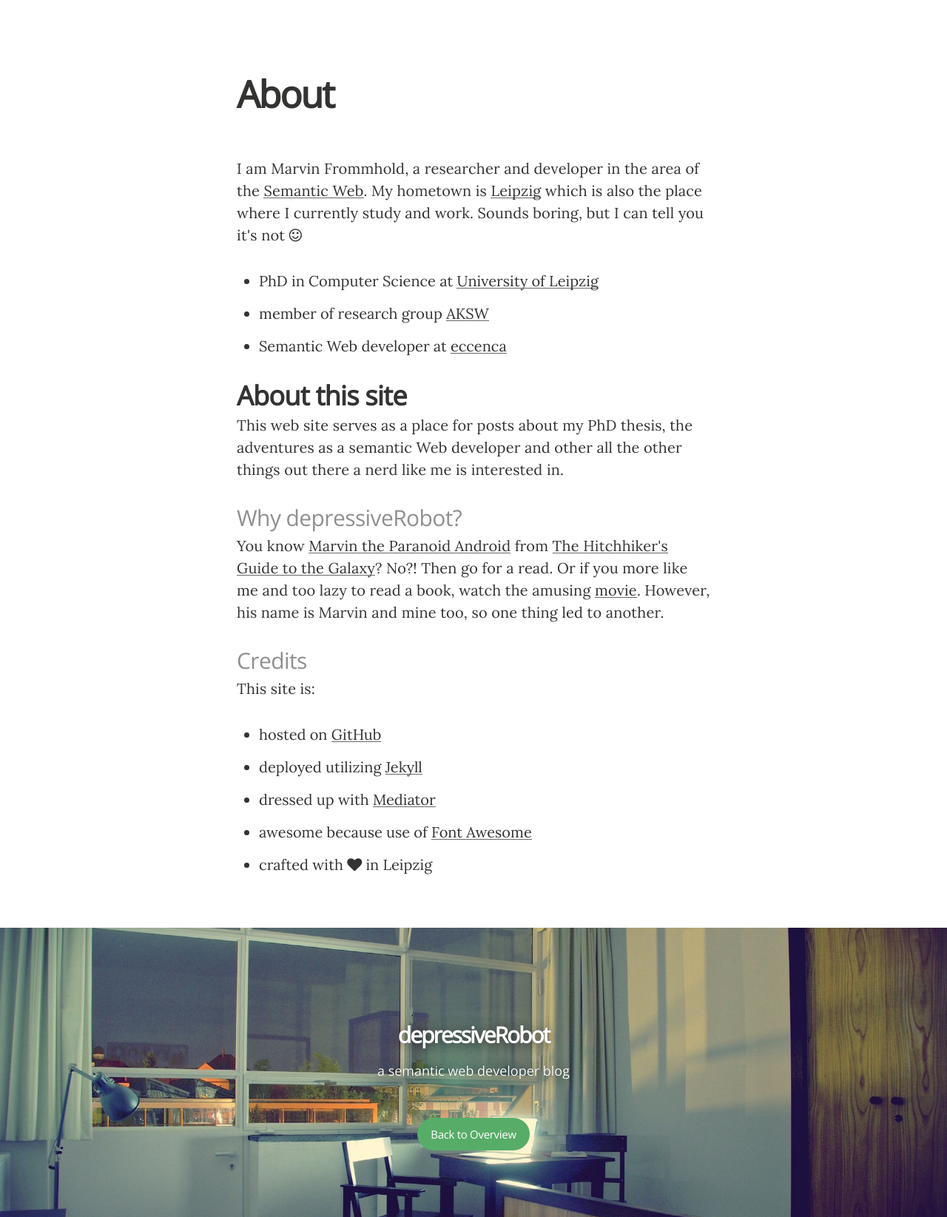
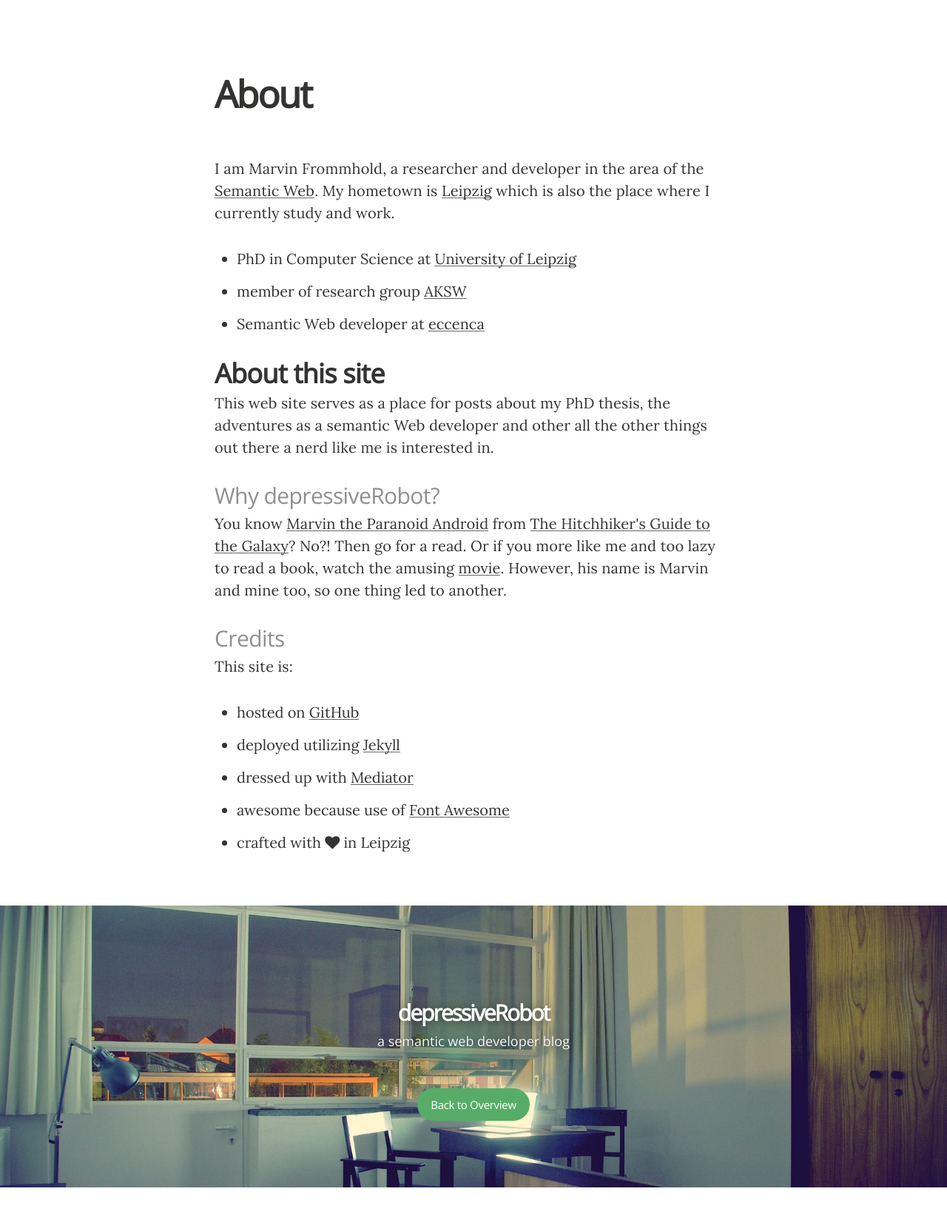
Before and after one commit to depressiveRobot/depressiverobot.github.io, a Jekyll site: the page built from about.md, in a window 1280 px wide. Shown: the whole page at 74% size. Built offline with Jekyll 4.4.1, drawn with Linux system fonts in a browser that asks for light colours; nearby versions of some CDN libraries; Markdown is read by kramdown in place of the engine named in the settings; after the commit the page ends 1605 px from its top, so only the background shows below that.

Commit message:
increased content area

```diff
--- a/about.md
+++ b/about.md
@@ -6,7 +6,7 @@
 <div resource="http://depressiverobot.com/about/#MarvinFrommhold" typeof="Person">
 
   <p>
-    I am <span property="name"><span property="givenName">Marvin</span> <span property="familyName">Frommhold</span></span>, a researcher and developer in the area of the <a property="foaf:interest" href="http://w3.org/standards/semanticweb/">Semantic Web</a>. My hometown is <span property="homeLocation" resource="http://leipzig.de/"><span resource="http://leipzig.de/" typeof="City"><a property="sameAs" target="_blank" href="http://leipzig.de/"><span property="name">Leipzig</span></a></span></span> which is also the place where I currently study and work. Sounds boring, but I can tell you it's not <i class="fa fa-smile-o"></i>
+    I am <span property="name"><span property="givenName">Marvin</span> <span property="familyName">Frommhold</span></span>, a researcher and developer in the area of the <a property="foaf:interest" href="http://w3.org/standards/semanticweb/">Semantic Web</a>. My hometown is <span property="homeLocation" resource="http://leipzig.de/"><span resource="http://leipzig.de/" typeof="City"><a property="sameAs" target="_blank" href="http://leipzig.de/"><span property="name">Leipzig</span></a></span></span> which is also the place where I currently study and work.
   </p>
 
   <ul>
--- a/css/main.sass
+++ b/css/main.sass
@@ -58,7 +58,7 @@
     background-repeat: no-repeat
 
 .teaserimage
-  height: calc(100% - 180px)
+  height: calc(100% - 200px)
   position: relative
   overflow: hidden
   background-color: #000
@@ -75,7 +75,7 @@
 
 .blog-header
   width: 100%
-  max-width: 640px
+  max-width: 700px
   margin: 0 auto
   position: relative
   padding: 0
@@ -83,12 +83,12 @@
   @include respond-to(800)
     padding: 0 $rs
   .blog-logo
-    width: $rs*7.5
-    height: $rs*7.5
+    width: $rs*6.5
+    height: $rs*6.5
     position: absolute
     top: -$rs*3.75
     right: 50%
-    margin-right: -$rs*3.75
+    margin-right: -$rs*3.25
     background-size: cover
     border-radius: 50%
     z-index: 99
@@ -100,7 +100,7 @@
     box-shadow: 0 1px 1px rgba(0,0,0,0.3)
   .blog-title
     margin: 0
-    padding: $rs*5.25 $rs $rs/2
+    padding: $rs*4 $rs 0
     font-size: 30px
     text-align: center
     font-weight: 700
@@ -129,7 +129,7 @@
 
 .content
   width: 100%
-  max-width: 640px
+  max-width: 700px
   margin: 0 auto
   @include box-sizing(border-box)
   @include respond-to(800)
@@ -220,7 +220,7 @@
   margin: 0 auto
   padding: $rs*3 0
   width: 100%
-  max-width: 640px
+  max-width: 700px
   font-size: $rs/4*3
   text-align: center
   color: #999
@@ -543,13 +543,13 @@
     width: 100%
     position: relative
     z-index: 99
-    max-width: 640px
+    max-width: 700px
     padding: 120px 0 90px
     text-align: center
     margin: 0 auto
     .blog-title
       margin: 0
-      padding: 0 0 10px
+      padding: 0
       font-size: 30px
       text-align: center
       font-weight: 700
```
